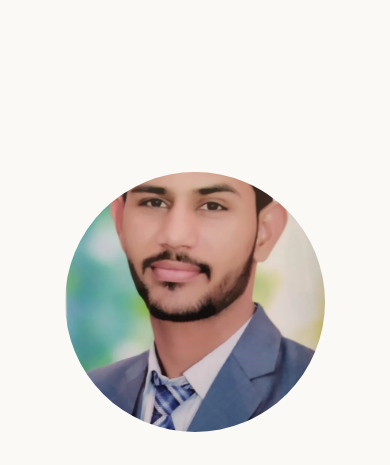
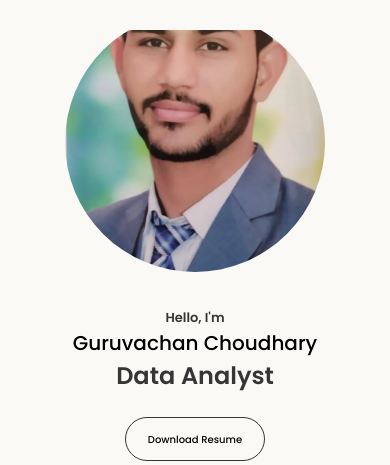
Before and after one commit to Guruvachan-Choudhary/Portfolio, a plain HTML site: page index.html in a window 390 px wide. Shown: the part 88-553 px from the top of the page. Drawn offline with nearby package versions, Linux system fonts and the light colour scheme.

Commit message:
Update index.css

```diff
--- a/index.css
+++ b/index.css
@@ -1487,7 +1487,7 @@ footer h2 a {
 
   section {
     min-height: 100vh;
-    padding-top: 180px;
+    padding-top: 20px;
     margin-left: 20px;
     margin-right: 20px;
   }
```
